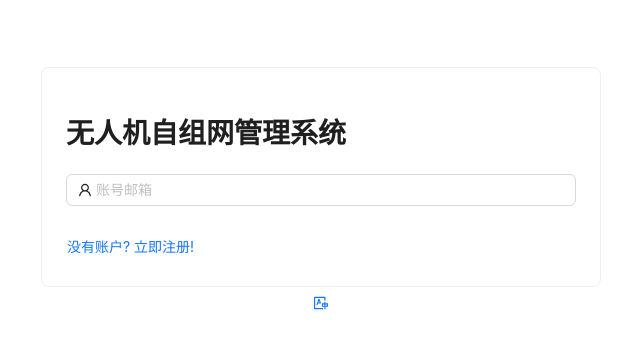
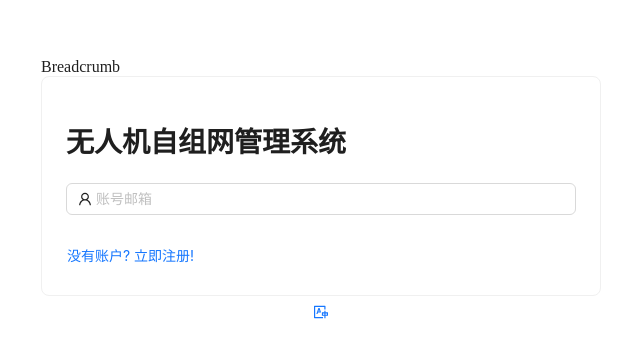
Before and after one commit to NIP-TEAM/UAVNSystem-fronten, a React (Vite) app: page /login in a window 1280 px wide. Shown: the part 207-564 px from the top of the page, without its empty margins (319-959 px from the left). Built offline with nearby package versions, Linux system fonts and the light colour scheme; the HTML template or start-up script is replaced by a standard one.

Commit message:
feat: breadcrumb ready

```diff
--- a/src/App.tsx
+++ b/src/App.tsx
@@ -14,6 +14,7 @@ import { flatRoutes, pageTypes, routes } from "./router";
 import { useAtomValue } from "jotai";
 import { languageAtom, userAtom } from "./store";
 import { themeAtom } from "./store/Theme";
+import { MyBreadcrumb } from "./components/Layout/components";
 
 export const AppContext = createContext<{ messageApi: MessageInstance | null }>(
   {
@@ -83,7 +84,10 @@ function App() {
                   path={route.path}
                   element={
                     token || route.isPublic ? (
-                      route.element
+                      <>
+                        {!route.breadcrumbForbidden && <MyBreadcrumb />}
+                        {route.element}
+                      </>
                     ) : (
                       <Navigate to="/login" />
                     )
--- a/src/components/Layout/components/Breadcrumb/index.tsx
+++ /dev/null
@@ -1,7 +0,0 @@
-import { FC } from "react";
-
-interface BreadcrumbProp {}
-
-export const Breadcrumb: FC<BreadcrumbProp> = () => {
-    return <div>Breadcrumb</div>
-}
--- /dev/null
+++ b/src/components/Layout/components/MyBreadcrumb/index.tsx
@@ -0,0 +1,7 @@
+import { FC } from "react";
+
+interface MyBreadcrumbProp {}
+
+export const MyBreadcrumb: FC<MyBreadcrumbProp> = () => {
+    return <div>Breadcrumb</div>
+}
--- a/src/components/Layout/components/index.ts
+++ b/src/components/Layout/components/index.ts
@@ -1,3 +1,3 @@
 export * from './GlobalHeader'
 export * from './GlobalSider'
-export * from './Breadcrumb'
+export * from './MyBreadcrumb'
--- a/src/components/Layout/index.tsx
+++ b/src/components/Layout/index.tsx
@@ -20,9 +20,11 @@ export const AppLayout: FC<AppLayoutProp> = ({ children, pageType }) => {
 
   return pageType === "frame" ? (
     <Layout hasSider>
-      <GlobalSider {... {collapse, background: colorBgContainer}} />
+      <GlobalSider {...{ collapse, background: colorBgContainer }} />
       <Layout>
-        <GlobalHeader {...{ collapse, setCollapse, background: colorBgContainer }} />
+        <GlobalHeader
+          {...{ collapse, setCollapse, background: colorBgContainer }}
+        />
         <Layout.Content>{children}</Layout.Content>
       </Layout>
     </Layout>
--- a/src/router/utils.ts
+++ b/src/router/utils.ts
@@ -5,3 +5,5 @@ export const findActiveKey = (target: string): string | undefined => {
   if (result && result?.textKey) return result.id;
   return findActiveKey(target.split("/").slice(0, -1).join("/"));
 };
+
+export const findActivePath = (target: string): string => flatRoutes.find(({id}) => id === target)?.path || flatRoutes[0].path
```
